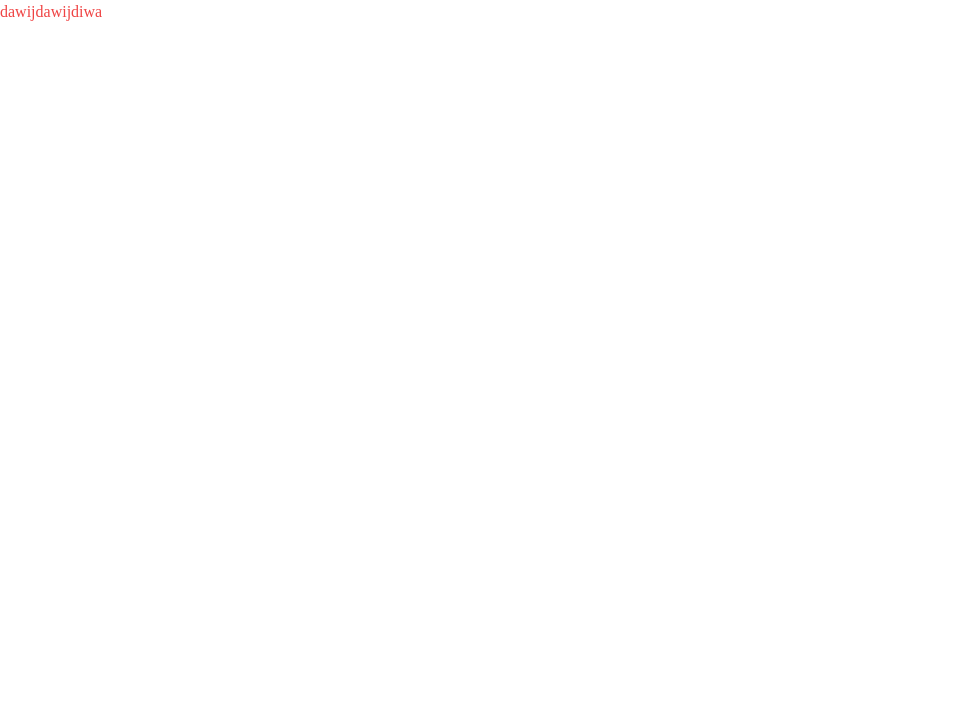
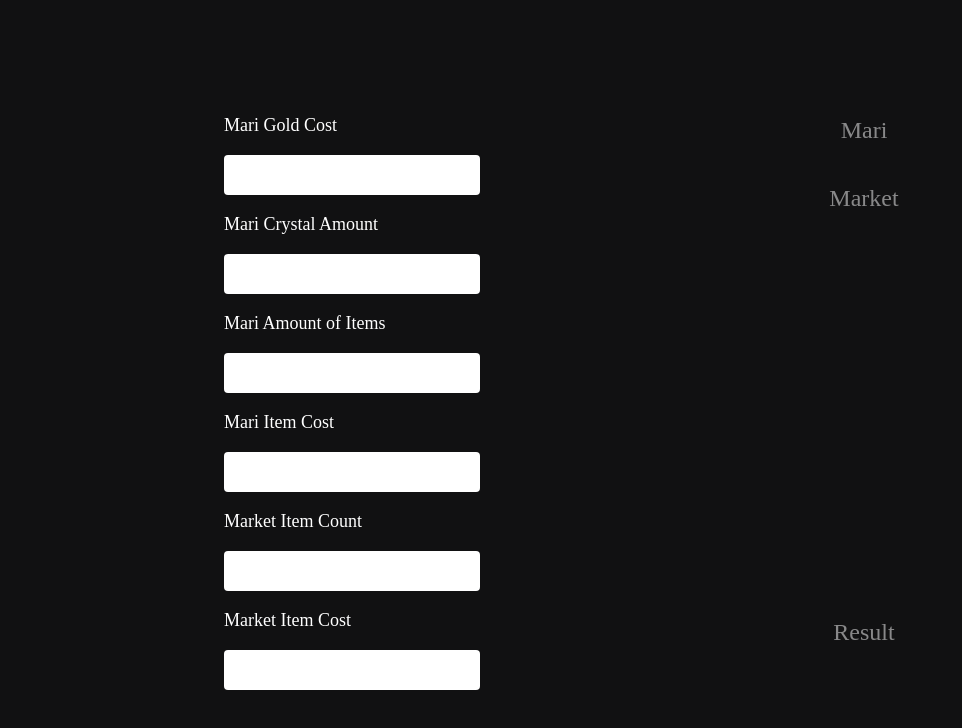
Before and after one commit to maltn/lostark-mari, a Next.js app: page / in a window 1280 px wide. Shown: the top 728 px of the page, without its empty margins (0-962 px from the left). Built offline with nearby package versions, Linux system fonts and the light colour scheme.

Commit message:
site finished

```diff
--- /dev/null
+++ b/pages/_document.tsx
@@ -0,0 +1,29 @@
+import Document, {
+  Html,
+  Head,
+  Main,
+  NextScript,
+  DocumentContext,
+} from "next/document";
+
+class MyDocument extends Document {
+  static async getInitialProps(ctx: DocumentContext) {
+    const initialProps = await Document.getInitialProps(ctx);
+
+    return initialProps;
+  }
+
+  render() {
+    return (
+      <Html>
+        <Head />
+        <body className="bg-custom-darker">
+          <Main />
+          <NextScript />
+        </body>
+      </Html>
+    );
+  }
+}
+
+export default MyDocument;
--- a/pages/index.tsx
+++ b/pages/index.tsx
@@ -1,7 +1,107 @@
 import type { NextPage } from "next";
+import React, { useEffect, useRef, useState } from "react";
+
+const Label = ({ htmlFor, children }: { htmlFor: string; children: any }) => {
+  return (
+    <div className="w-8/12">
+      <label className="text-white text-lg text-left" htmlFor={htmlFor}>
+        {children}
+      </label>
+    </div>
+  );
+};
+
+const Input = ({ name }: { name: string }) => {
+  return (
+    <input
+      type="text"
+      name={name}
+      className="rounded w-8/12 p-2 pl-4 pr-4 outline-none"
+    />
+  );
+};
 
 const Home: NextPage = () => {
-  return <span className="text-red-500">dawijdawijdiwa</span>;
+  const [mariValue, setMariValue] = useState<number>();
+  const [marketValue, setMarketValue] = useState<number>();
+  const formData = useRef<any>({});
+
+  const formChangeHandler = (e: React.FormEvent<HTMLFormElement>) => {
+    const target = e.target as HTMLInputElement;
+    if (!isNaN(parseFloat(target.value))) {
+      let data = { ...formData.current };
+      data[target.name] = parseFloat(target.value);
+      formData.current = data;
+
+      if (
+        !isNaN(formData.current["mariGoldCost"]) &&
+        !isNaN(formData.current["mariCrystalCount"]) &&
+        !isNaN(formData.current["mariItemCount"]) &&
+        !isNaN(formData.current["mariItemCost"])
+      ) {
+        setMariValue(
+          (data["mariItemCost"] / data["mariItemCount"]) *
+            (data["mariGoldCost"] / data["mariCrystalCount"])
+        );
+      }
+      if (
+        !isNaN(formData.current["marketItemCost"]) &&
+        !isNaN(formData.current["marketItemCount"])
+      ) {
+        setMarketValue(data["marketItemCost"] / data["marketItemCount"]);
+      }
+    }
+  };
+
+  return (
+    <div className="w-224 h-160 center">
+      <div className="w-1/2 float-left rounded h-full p-8">
+        <form
+          onSubmit={(e: any) => e.preventDefault()}
+          onChange={formChangeHandler}
+          action="#"
+          className="flex items-start flex-col w-full h-full space-y-4">
+          <Label htmlFor="mariGoldCost">Mari Gold Cost</Label>
+          <Input name="mariGoldCost" />
+
+          <Label htmlFor="mariCrystalCount">Mari Crystal Amount</Label>
+          <Input name="mariCrystalCount" />
+
+          <Label htmlFor="mariItemCount">Mari Amount of Items</Label>
+          <Input name="mariItemCount" />
+
+          <Label htmlFor="mariItemCost">Mari Item Cost</Label>
+          <Input name="mariItemCost" />
+
+          <Label htmlFor="marketItemCount">Market Item Count</Label>
+          <Input name="marketItemCount" />
+
+          <Label htmlFor="marketItemCost">Market Item Cost</Label>
+          <Input name="marketItemCost" />
+        </form>
+      </div>
+      <div className="w-1/2 float-left h-full text-xl text-white p-8 relative">
+        <p className="text-center opacity-50 text-2xl">Mari</p>
+        <p className="text-center">{mariValue}</p>
+        <p className="text-center mt-8 opacity-50 text-2xl">Market</p>
+        <p className="text-center">{marketValue}</p>
+
+        <div className="w-full absolute bottom-10 left-0">
+          <p className="text-center w-full opacity-50 text-2xl">Result</p>
+
+          {mariValue && marketValue ? (
+            <p className="text-center">
+              {mariValue > marketValue
+                ? "Market is more worth"
+                : "Mari is more worth"}
+            </p>
+          ) : (
+            <br />
+          )}
+        </div>
+      </div>
+    </div>
+  );
 };
 
 export default Home;
```
Also changed, not shown: styles/Home.module.css (deleted, +0 -116 lines).
